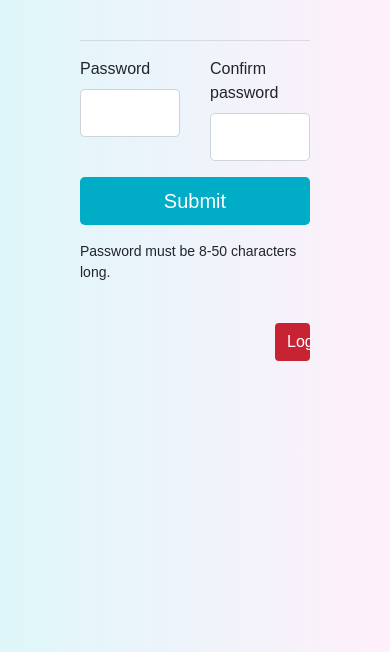
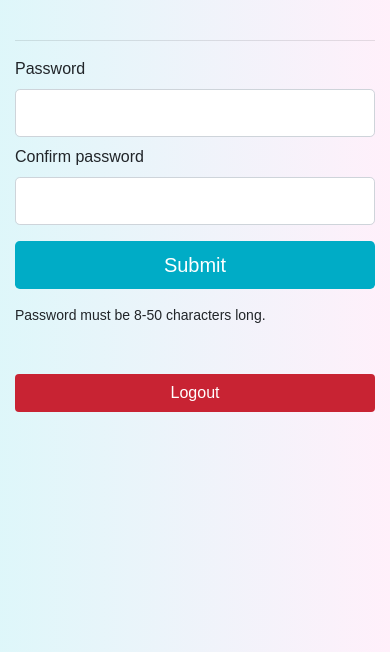
Before and after one commit to camelfantasy/hibike-euphonium-archive, a Python web app: template flask_app/templates/account.html in a window 390 px wide. Shown: the part 56-708 px from the top of the page. Run offline with Jinja, Linux system fonts and the light colour scheme; the template is opened without the code that fills it: most values are stand-ins (such as "Sample title", 1, 10 or a date in 2020); form fields are guessed from the names that the template uses; some libraries are stand-ins or nearby versions.

Commit message:
mobile optimization

```diff
--- a/flask_app/templates/account.html
+++ b/flask_app/templates/account.html
@@ -1,9 +1,8 @@
 {% extends "header.html" %}
 {% block content %}
 <div class="delete-confirmation" id="confirm-background">
-    <div class="row" align="center" style="margin-left: -15px; margin-right: -15px;">
-        <div class="col-4" id="confirm-col1"></div>
-        <div class="col-4 page-item" align="center" id="confirm-box">
+    <div class="row justify-content-center" style="padding-left:32px;padding-right:32px" align="center" id="confirm-row">
+        <div class="col-lg-4 page-item" align="center" id="confirm-box">
             <div id="confirm-text" style="font-weight:bold"></div>
             <br>
             <div class="row">
@@ -20,18 +19,16 @@
                 </div>
             </div>
         </div>
-        <div class="col-4" id="confirm-col2"></div>
     </div>
 </div>
-<div class="row">
-    <div class="col-2"></div>
-    <div class="col-8">
+<div class="row justify-content-center">
+    <div class="col-lg-8">
         <div class="row">
-            <div class="col-6">
-                <div style="font-size:32px">{{ current_user.username }}</div>
+            <div class="col-8">
+                <div style="font-size:32px; overflow:hidden; white-space:nowrap; text-overflow: 'ellipsis'">{{ current_user.username }}</div>
             </div>
-            <div class="col-6">
-                <div style="font-size:32px; text-align:right">
+            <div class="col-4">
+                <div style="font-size:32px; text-align:right; overflow:hidden; white-space:nowrap; text-overflow: ellipsis">
                     {% if current_user.level == 0 %}
                     Root
                     {% elif current_user.level == 1 %}
@@ -70,12 +67,12 @@
         {% endif %}
         <form action="" method="post">
             {{ password_form.csrf_token }}
-            <div class="form-group row">
-                <div class="col">
+            <div class="form-group row justify-content-center">
+                <div class="col-lg">
                     {{ password_form.password.label(class="form-control-label") }}
                     {{ password_form.password(class="form-control form-control-lg") }}
                 </div>
-                <div class="col">
+                <div class="col-lg mt-2 mt-lg-0">
                     {{ password_form.confirm_password.label(class="form-control-label") }}
                     {{ password_form.confirm_password(class="form-control form-control-lg") }}
                 </div>
@@ -90,32 +87,27 @@
             </div>
         </form>
     </div>
-    <div class="col-2"></div>
 </div>
 <br>
-<div class="row">
-    <div class="col-2"></div>
-    <div class="col-2">
+<div class="row justify-content-center">
+    <div class="col-lg-2 order-lg-1">
         {% if current_user.level < 2  %}
         <input type="submit" class="form-control btn-submit" value="Sync Drive"
             onclick="ajax_sync()" id="sync_button"/>
         {% endif %}
     </div>
-    <div class="col-2" style="display:flex; align-items:center">
-        <div id="sync_message" style="text-align:center; padding: 6px 12px 6px 12px; margin:0px; width:100%"></div>
-    </div>
-    <div class="col-2"></div>
-    <div class="col-2">
+    <div class="col-lg-2 order-lg-3 offset-lg-2 mt-2 mt-lg-0">
         <form action="{{ url_for('users.logout') }}" style="margin:0px">
             <input type="submit" class="form-control btn-logout" value="Logout" />
         </form>
     </div>
-    <div class="col-2"></div>
+    <div class="col-lg-2 order-lg-2" id="sync_col">
+        <div id="sync_message" style="text-align:center; padding: 6px 12px 6px 12px; margin:0px; width:100%; display:none"></div>
+    </div>
 </div>
 {% if current_user.level < 2  %}
-<div class="row">
-    <div class="col-2"></div>
-    <div class="col-8">
+<div class="row justify-content-center">
+    <div class="col-lg-8">
         <hr>
         <div style="font-size:32px">Users</div>
         <br>
@@ -153,16 +145,16 @@
             <form method="POST" action="" style="margin:0px">
                 {{ addform.csrf_token }}
                 <div class="form-group row">
-                    <div class="col-sm-4">
+                    <div class="col-lg-4 mb-4 mb-lg-0">
                         {{ addform.username(class="form-control", placeholder="Username", autocomplete="off") }}
                     </div>
-                    <div class="col-sm-4">
+                    <div class="col-lg-4 mb-4 mb-lg-0">
                         {{ addform.password(class="form-control", placeholder="Password") }}
                     </div>
-                    <div class="col-sm-2">
+                    <div class="col-lg-2 mb-4 mb-lg-0">
                         {{ addform.level(class="form-control") }}
                     </div>
-                    <div class="col-sm-2" align="right">
+                    <div class="col-lg-2" align="right">
                         {{ addform.submit(class="form-control btn-submit") }}
                     </div>
                 </div>
@@ -171,32 +163,32 @@
             <form method="POST" action="" style="margin:0px">
                 {{ addform.csrf_token }}
                 {{ addform.level(hidden=true) }}
-                <div class="form-group row">
-                    <div class="col-sm-5">
+                <div class="form-group row justify-content-center">
+                    <div class="col-lg-5">
                         {{ addform.username(class="form-control", placeholder="Username", autocomplete="off") }}
                     </div>
-                    <div class="col-sm-5">
+                    <div class="col-lg-5">
                         {{ addform.password(class="form-control", placeholder="Password") }}
                     </div>
-                    <div class="col-sm-2" align="right">
+                    <div class="col-lg-2" align="right">
                         {{ addform.submit(class="form-control btn-submit") }}
                     </div>
                 </div>
             </form>
             {% endif %}
             <hr style="border-top: 1px solid rgba(0,0,0,.25)">
-            <div class="row" style="margin:0px">
-                <div class="col-sm-9" style="padding:0px; font-weight:bold">Username</div>
-                <div class="col-sm-2" style="padding:0px; font-weight:bold">Level</div>
-                <div class="col-sm-1" style="padding:0px"></div>
+            <div class="row justify-content-center" style="margin:0px">
+                <div class="col-9" style="padding:0px; font-weight:bold">Username</div>
+                <div class="col-2" style="padding:0px; font-weight:bold">Level</div>
+                <div class="col-1" style="padding:0px"></div>
             </div>
             {% for user in users %}
             <hr style="margin-top:8px; margin-bottom:8px">
-            <div class="form-group row" style="margin:0px">
-                <label class="col-sm-9 col-form-label" style="padding:0px">
+            <div class="form-group row justify-content-center" style="margin:0px">
+                <label class="col-9 col-form-label" style="padding:0px">
                     {{ user.username }}
                 </label>
-                <label class="col-sm-2 col-form-label" style="padding:0px">
+                <label class="col-2 col-form-label" style="padding:0px">
                     {% if user.level == 0 %}
                     Root
                     {% elif user.level == 1 %}
@@ -206,20 +198,19 @@
                     {% endif %}
                 </label>
                 {% if current_user.level < user.level %}
-                <label class="col-sm-1" style="margin:0px; padding:0px; display:flex; align-items:center; direction:rtl;" onclick="confirm_delete('{{ user.username }}')">
+                <label class="col-1" style="margin:0px; padding:0px; display:flex; align-items:center; direction:rtl;" onclick="confirm_delete('{{ user.username }}')">
                     <svg width="1em" height="1em" viewBox="0 0 16 16" class="bi bi-trash" fill="red" xmlns="http://www.w3.org/2000/svg" style="cursor: pointer">
                         <path d="M5.5 5.5A.5.5 0 0 1 6 6v6a.5.5 0 0 1-1 0V6a.5.5 0 0 1 .5-.5zm2.5 0a.5.5 0 0 1 .5.5v6a.5.5 0 0 1-1 0V6a.5.5 0 0 1 .5-.5zm3 .5a.5.5 0 0 0-1 0v6a.5.5 0 0 0 1 0V6z"/>
                         <path fill-rule="evenodd" d="M14.5 3a1 1 0 0 1-1 1H13v9a2 2 0 0 1-2 2H5a2 2 0 0 1-2-2V4h-.5a1 1 0 0 1-1-1V2a1 1 0 0 1 1-1H6a1 1 0 0 1 1-1h2a1 1 0 0 1 1 1h3.5a1 1 0 0 1 1 1v1zM4.118 4L4 4.059V13a1 1 0 0 0 1 1h6a1 1 0 0 0 1-1V4.059L11.882 4H4.118zM2.5 3V2h11v1h-11z"/>
                     </svg>
                 </label>
                 {% else %}
-                <lable class="col-sm-1" style="padding:0px"></lable>
+                <lable class="col-1" style="padding:0px"></lable>
                 {% endif %}
             </div>
             {% endfor %}
         </div>
     </div>
-    <div class="col-2"></div>
 </div>
 <script>
     function ajax_sync() {
@@ -229,6 +220,7 @@
         document.getElementById("sync_message").setAttribute("class", "alert alert-secondary");
         document.getElementById("sync_message").style.visibility = "visible";
         document.getElementById("sync_message").style.display = "block";
+        document.getElementById("sync_col").className = "col-lg-2 order-lg-2 mt-4 mt-lg-0";
 
         dots = '<span class="dot dot1">.</span><span class="dot dot2">.</span><span class="dot dot3">.</span>';
         document.getElementById("sync_message").innerHTML = "Syncing" + dots;
@@ -245,7 +237,9 @@
             }
             setTimeout(function() {
                 $('[id=sync_message]').fadeOut(500,function(){
-                    $('[id=sync_message]').css({"visibility":"hidden",display:'block'});
+                    $("#sync_col").removeClass("mt-4")
+                    $("#sync_col").removeClass("mt-lg-0")
+                    $('[id=sync_message]').css({"visibility":"hidden",display:'block'}).slideUp();
                 });
             }, 5000);
         }});
@@ -253,8 +247,7 @@
 
     background = document.getElementById('confirm-background');
     box = document.getElementById('confirm-box');
-    col1 = document.getElementById('confirm-col1');
-    col2 = document.getElementById('confirm-col2');
+    row = document.getElementById('confirm-row');
     confirm_text = document.getElementById('confirm-text');
     confirm_user = document.getElementById('confirm-user');
 
@@ -272,7 +265,7 @@
 
     // also allow closing popup by clicking outside of it
     window.onclick = function(event) {
-        if (event.target == background || event.target == col1 || event.target == col2) {
+        if (event.target == background || event.target == row) {
             background.style.display = "none";
             box.style.display = "none";
         }
--- a/flask_app/templates/header.html
+++ b/flask_app/templates/header.html
@@ -1,6 +1,6 @@
 {% extends "base.html" %}
 {% block header %}
-<nav class="navbar navbar-expand-md navbar-dark" style="background-color:rgb(0, 172, 198)">
+<nav class="navbar navbar-expand-lg navbar-dark" style="background-color:rgb(0, 172, 198)">
     <a class="navbar-brand" href="{{ url_for('results.index') }}">Hibike! Euphonium Archive</a>
     <button class="navbar-toggler" type="button" data-toggle="collapse" data-target="#collapsibleNavbar">
         <span class="navbar-toggler-icon"></span>
--- a/flask_app/templates/index.html
+++ b/flask_app/templates/index.html
@@ -1,8 +1,7 @@
 {% extends "header.html" %}
 {% block content %}
-<div class="row">
-    <div class="col-2"></div>
-    <div class="col-8">
+<div class="row justify-content-center">
+    <div class="col-lg-8">
         <div style="font-weight:bold; font-size:20px" align="center">
             Hibike! Euphonium Archive project
         </div>
@@ -72,6 +71,5 @@
             </div>
         </div>
     </div>
-    <div class="col-2"></div>
 </div>
 {% endblock %}
```
Also changed, not shown: flask_app/results/routes.py (+15 -10 lines), flask_app/templates/about.html (+17 -8 lines), flask_app/templates/folder.html (+31 -31 lines), flask_app/templates/image.html (+4 -4 lines), flask_app/templates/login.html (+5 -7 lines), flask_app/templates/search_results.html (+10 -10 lines), flask_app/templates/tags.html (+35 -46 lines).
